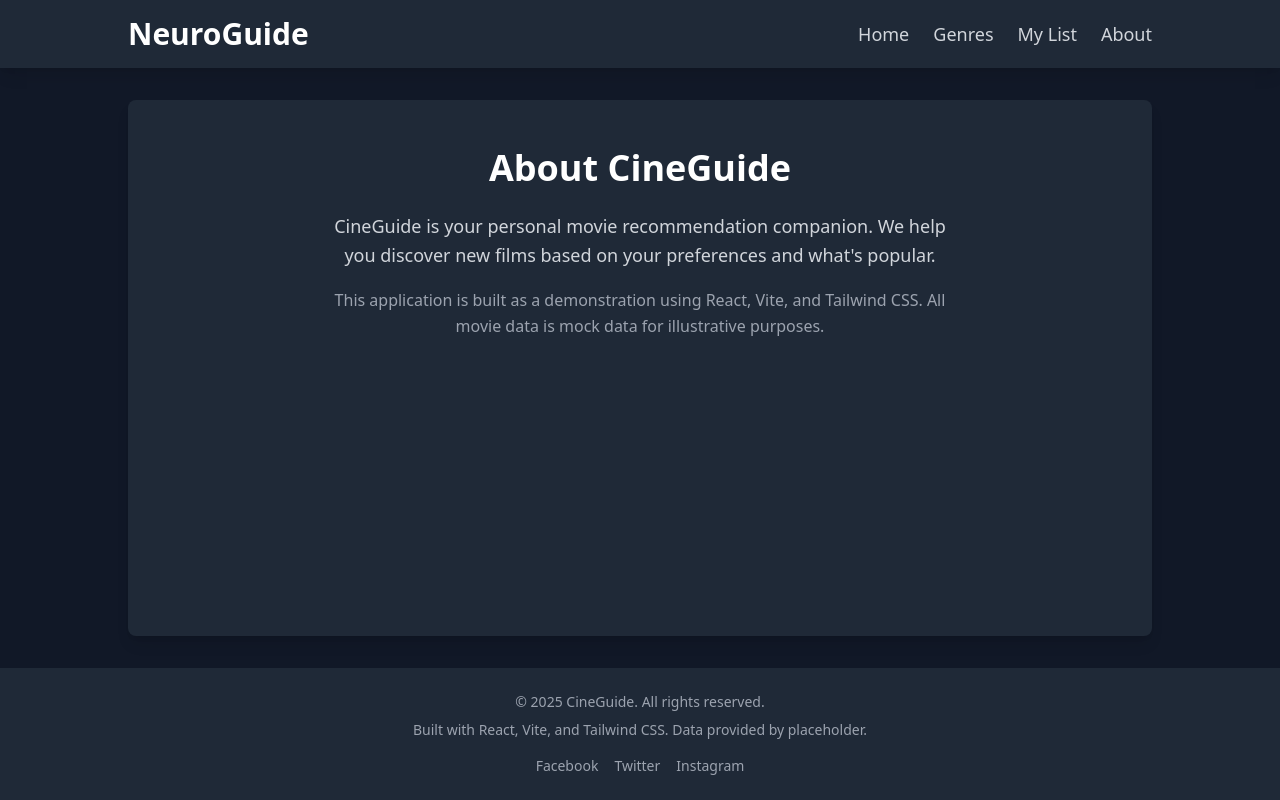
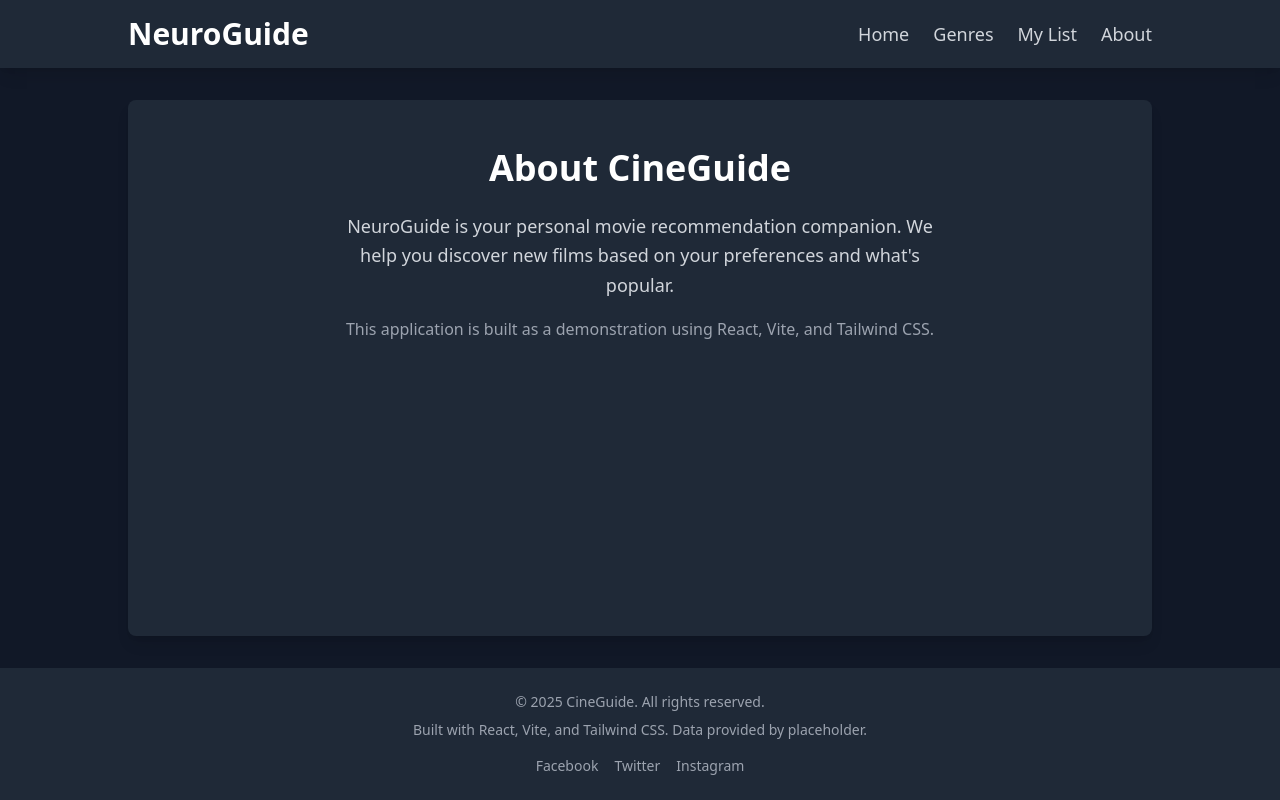
Before and after one commit to sukhdeep2813/Movie_Recomendation, a React (Vite) app in the folder Movie_recomendation/client/: page /about in a window 1280 px wide. Built offline with nearby package versions, Linux system fonts and the light colour scheme; no server answers.

Commit message:
text update

```diff
--- a/Movie_recomendation/client/src/pages/AboutPage.jsx
+++ b/Movie_recomendation/client/src/pages/AboutPage.jsx
@@ -5,12 +5,12 @@
     <div className="text-center p-6 max-w-2xl mx-auto">
       <h2 className="text-4xl font-bold text-white mb-6">About CineGuide</h2>
       <p className="text-lg text-gray-300 leading-relaxed mb-4">
-        CineGuide is your personal movie recommendation companion. We help you
+        NeuroGuide is your personal movie recommendation companion. We help you
         discover new films based on your preferences and what's popular.
       </p>
       <p className="text-gray-400 leading-relaxed">
         This application is built as a demonstration using React, Vite, and
-        Tailwind CSS. All movie data is mock data for illustrative purposes.
+        Tailwind CSS.
       </p>
     </div>
   );
```
